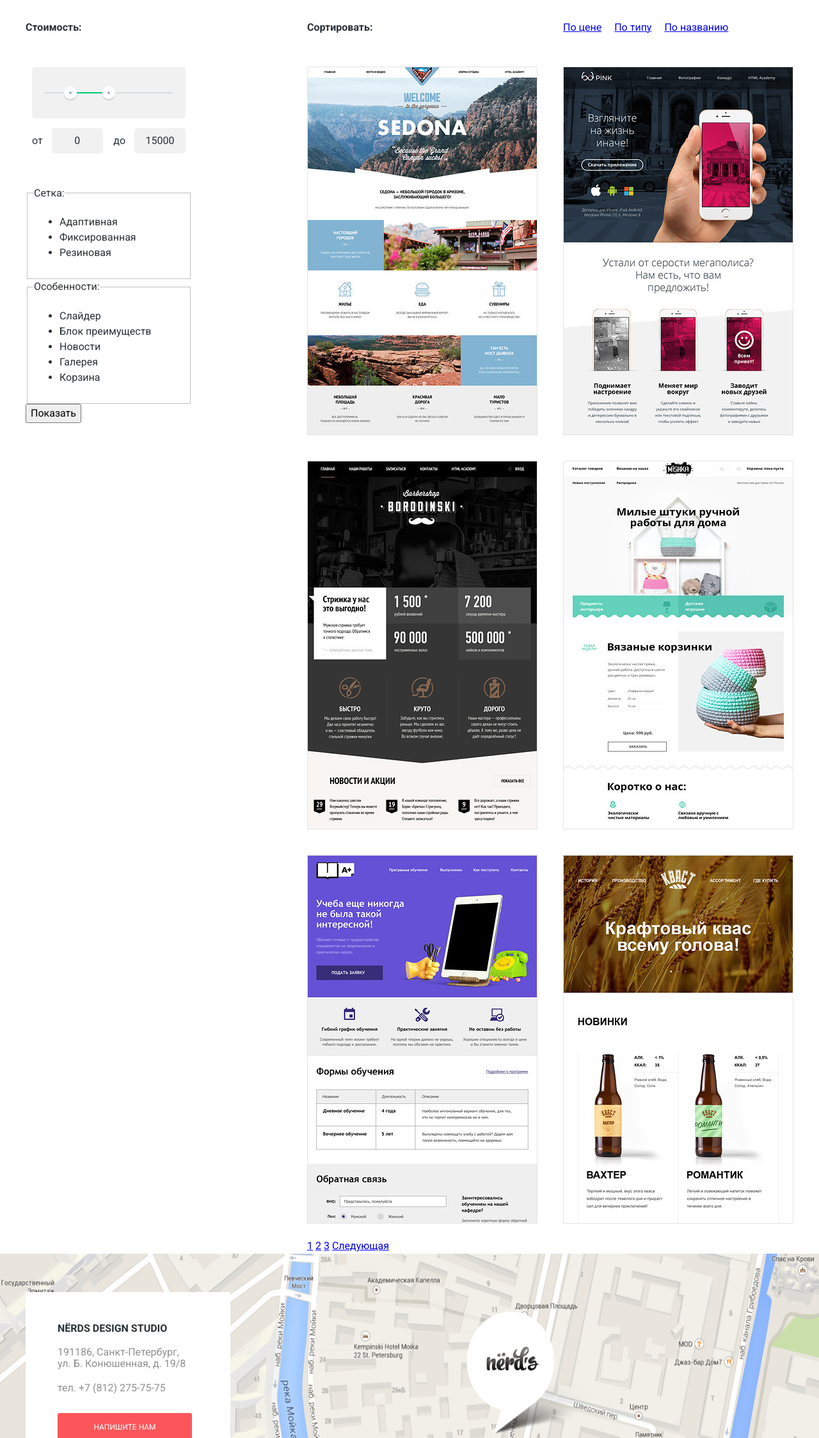
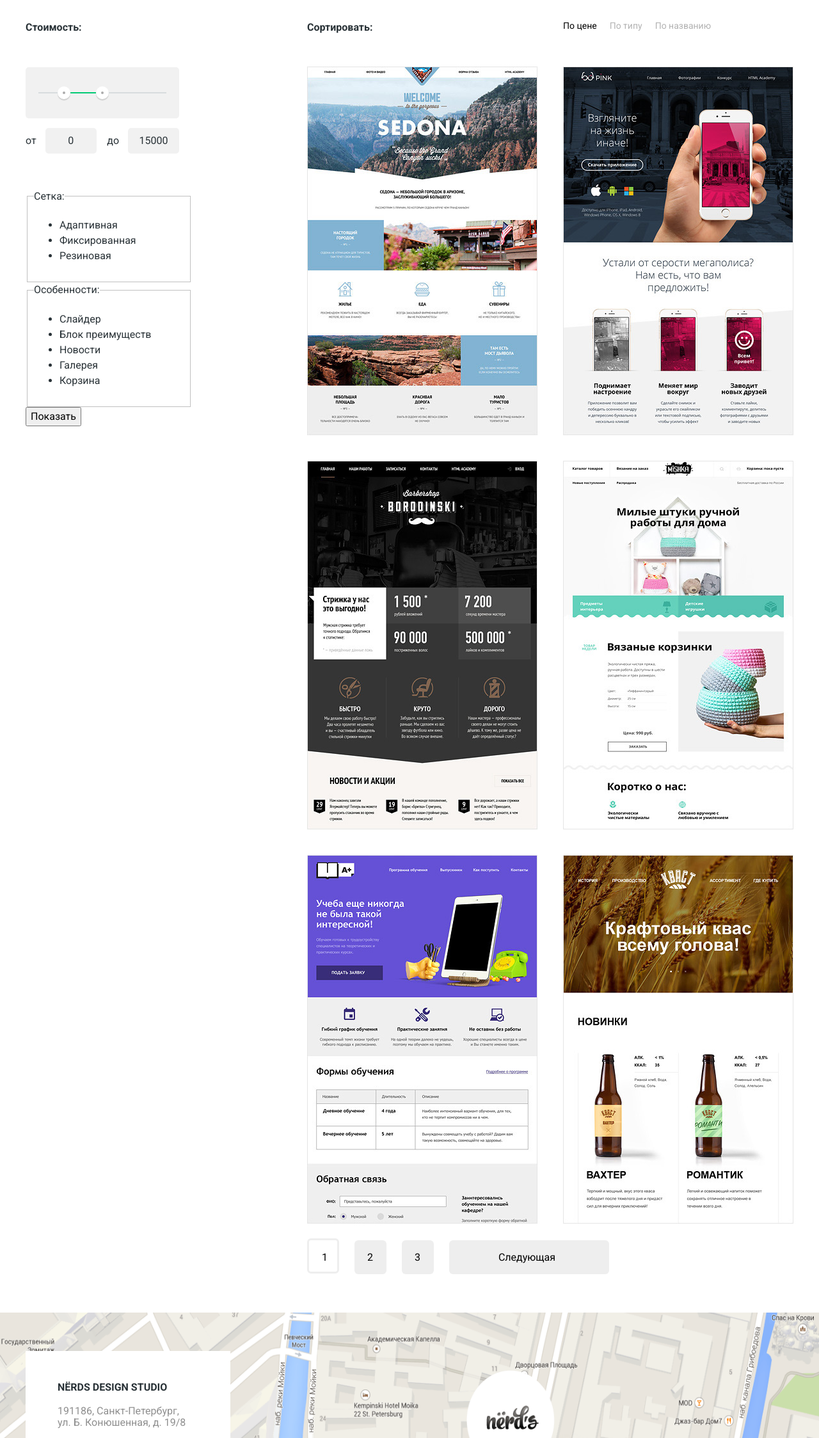
Before and after one commit to Timurbl/nerds, a plain HTML site: page catalog.html in a window 1280 px wide. Shown: the part 213-2460 px from the top of the page at 64% size. Drawn offline with Linux system fonts and the light colour scheme.

Commit message:
Небольшие декорации магазина

```diff
--- a/catalog.html
+++ b/catalog.html
@@ -94,10 +94,10 @@
             <section class="section-templates">
                 <nav class="templates__navigation">
                     <b>Сортировать:</b>
-                    <ul class="templates__sort">
-                        <li class="sort__item"><a class="sort__item--active" href="#">По цене</a></li>
-                        <li class="sort__item"><a href="#">По типу</a></li>
-                        <li class="sort__item"><a href="#">По названию</a></li>
+                    <ul class="sort">
+                        <li class="sort__item"><a class="sort__href--active sort__href" href="#">По цене</a></li>
+                        <li class="sort__item"><a class="sort__href" href="#">По типу</a></li>
+                        <li class="sort__item"><a class="sort__href" href="#">По названию</a></li>
                     </ul>
                 </nav>
                 <ul class="templates">
@@ -109,10 +109,10 @@
                     <li class="templates__item"><a href="#"><img alt="Макет Kvast" src="images/img-kvast.jpg"></a></li>
                 </ul>
                 <nav class="templates__page">
-                    <a href="#" class="templates__page--active">1</a>
-                    <a href="#">2</a>
-                    <a href="#">3</a>
-                    <a href="#">Следующая</a>
+                    <a href="#" class="page_btn page_btn--active">1</a>
+                    <a href="#" class="page_btn">2</a>
+                    <a href="#" class="page_btn">3</a>
+                    <a href="#" class="page_btn page_btn_next">Следующая</a>
                 </nav>
             </section>
         </div>
--- a/style.css
+++ b/style.css
@@ -721,6 +721,7 @@ hr {
 .shop-description {
     font-size: 55px;
     line-height: 55px;
+
 }
 
 .main-catalog__container {
@@ -741,7 +742,7 @@ hr {
     justify-content: space-between;
 }
 
-.templates__sort {
+.sort {
     margin: 0;
     padding: 0;
 
@@ -753,6 +754,38 @@ hr {
 
 .sort__item {
     margin-right: 20px;
+
+    font-family: "Roboto", Arial, sans-serif;
+    font-size: 14px;
+    line-height: 18px;
+}
+
+.sort__href {
+    color: #b2b2b2;
+    text-decoration: none;
+}
+
+.sort__href--active {
+    color: #000000;
+    cursor: default;
+}
+
+.sort__href:hover {
+    color: #d6d6d6;
+}
+
+.sort__href:active {
+    color: #888888;
+}
+
+.sort__href--active:active {
+    color: #000000;
+    cursor: default;
+}
+
+.sort__href--active:hover {
+    color: #000000;
+    cursor: default;
 }
 
 .templates {
@@ -770,15 +803,67 @@ hr {
     width: 360px;
 }
 
-
 .form__cost {
     font-weight: bold;
 }
 
+.templates__page {
+    margin-bottom: 60px;
+}
+
+.page_btn {
+    display: inline-block;
+
+    background-color: #eeeeee;
+    color: #000000;
+
+    width: 50px;
+    height: 53px;
+    box-sizing: border-box;
+    padding: 15px 20px;
+    margin-right: 20px;
+
+    border-radius: 6px;
+    text-decoration: none;
+}
+
+.page_btn:active {
+    background-color: #d5d5d5;
+}
+
+.page_btn:hover {
+    background-color: #dfdfdf;
+}
+
+.page_btn--active {
+    width: 50px;
+    height: 55px;
+    box-sizing: border-box;
+    border: 3px solid #eeeeee;
+    background-color: #ffffff;
+
+    cursor: default;
+}
+.page_btn--active:hover {
+    background-color: #ffffff;
+}
+
+.page_btn--active:active {
+    background-color: #ffffff;
+}
+
+.page_btn_next {
+    padding: 15px 77px;
+    width: 250px;
+}
+
+
+
 /*Фильтр в магазине*/
 .range-filter {
     width: 240px;
-    margin: 50px auto; /* для демонстрации */
+    margin-top: 50px;
+    margin-bottom: 55px;
 }
 
 .range-controls {
```
